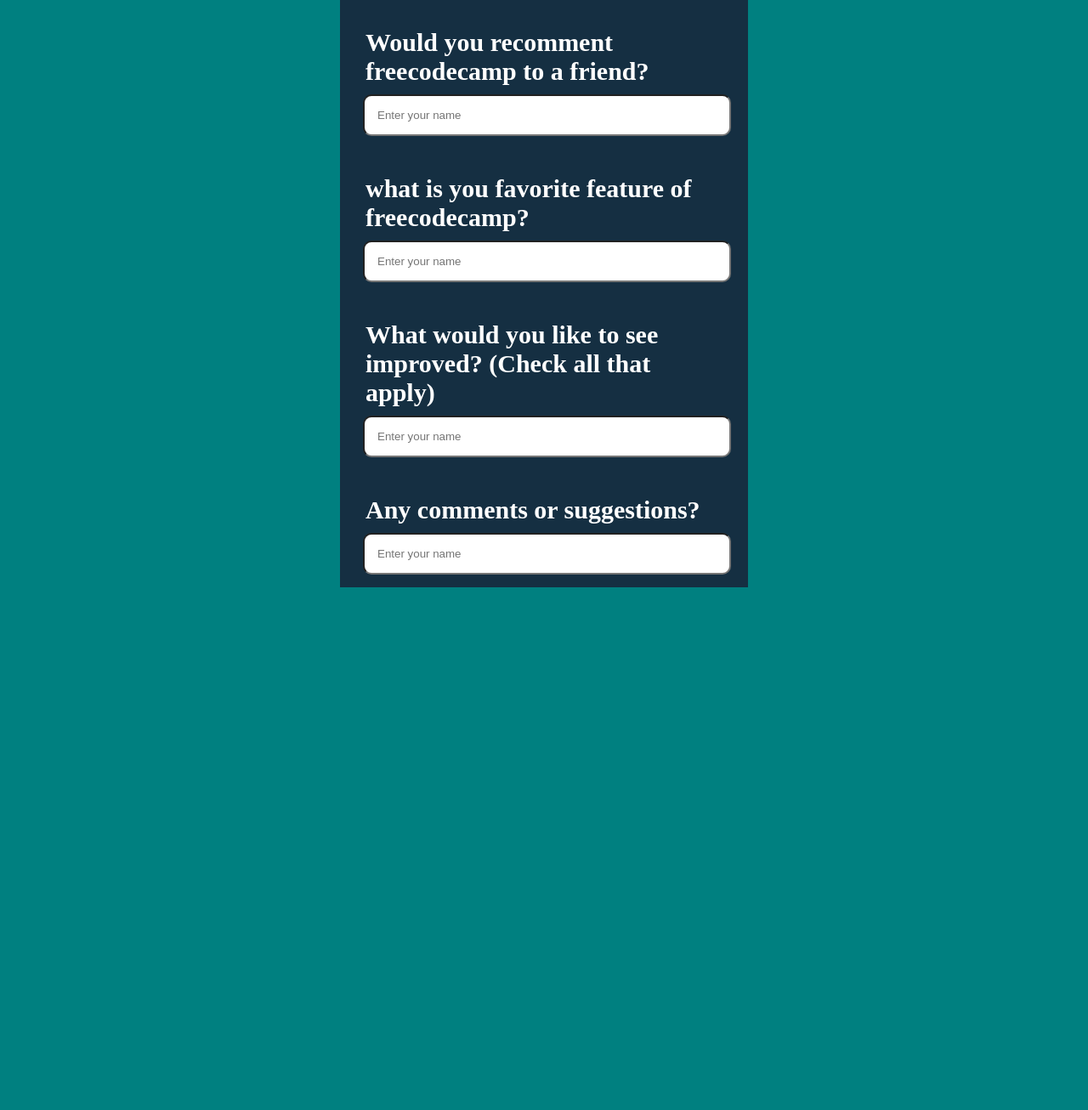
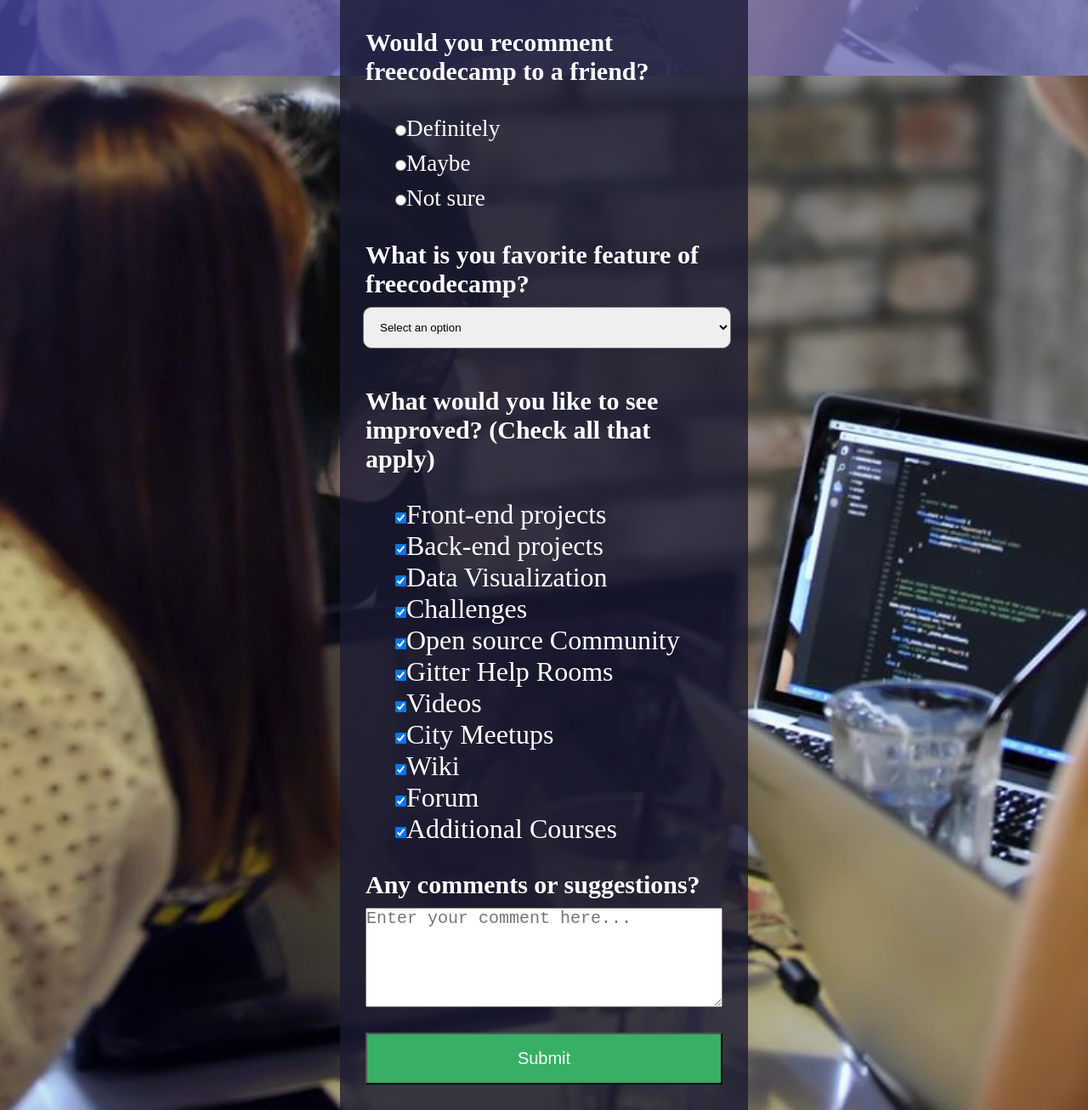
Before and after one commit to akshaychoudhary92/htmlcsssurveypage, a plain HTML site: page index.html in a window 1280 px wide. Shown: the part 711-2017 px from the top of the page at 85% size. Before the commit the page ends 1402 px from the top, so only its background shows below. Drawn offline with Linux system fonts and the light colour scheme.

Commit message:
created background and finished survey form

```diff
--- a/index.css
+++ b/index.css
@@ -3,8 +3,26 @@
     padding: 0;
 }
 
-body {
-    background-color: teal;
+#hero {
+    background: url('images/survey-form-background.jpeg') no-repeat center center/cover;
+    /* height: 100vh; */
+    position: relative;
+}
+
+#hero::before {
+    content: '';
+    position: fixed;
+    top: 0;
+    left: 0;
+    height: 100%;
+    width: 100%;
+    z-index: -1;
+    background: var(--color-darkblue);
+    background-image: linear-gradient(115deg, rgba(58, 58, 158, 0.8), rgba(136, 136, 206, 0.7)),
+        url(images/survey-form-background.jpeg);
+    background-size: cover;
+    background-repeat: no-repeat;
+    background-position: center;
 }
 
 .textcontainer {
@@ -26,6 +44,7 @@ body {
     background-color: rgba(27, 27, 50, 0.8);
     margin-left: 50vh;
     margin-right: 50vh;
+    margin-bottom: 5vh;
 }
 
 .paragraph {
@@ -39,3 +58,53 @@ body {
     margin: -20px 20px 15px 27px;
     padding: 15px;
 }
+
+.options {
+    font-size: 25px;
+}
+
+.radiobuttonsdiv {
+    display: flex;
+    flex-direction: column;
+    align-items: left;
+    justify-content: center;
+    font-size: 1.7rem;
+    margin-left: 35px;
+    line-height: 1.5;
+    color: white;
+}
+
+.radiobuttons {
+    margin-left: 30px;
+    color: white;
+}
+
+.radiobuttonscheck {
+    margin-left: 30px;
+}
+
+.checklabels {
+    color: white;
+    font-size: xx-large;
+    margin-left: 35px;
+}
+
+.suggestions {
+    margin: 0 30px 30px 30px;
+    font-size: 20px;
+}
+
+.textsuggest {
+    font-size: 30px;
+    padding: 30px 30px 10px 30px;
+    color: white;
+    font-family: 'Times New Roman', Times, serif;
+}
+
+.submitbutton {
+    color: white;
+    background-color: #37af65;
+    margin: 0 30px 30px 30px;
+    padding: 17px;
+    font-size: 20px;
+}
--- a/index.html
+++ b/index.html
@@ -7,7 +7,7 @@
   <link rel="stylesheet" href="index.css">
   <title>Survey Page</title>
 </head>
-<body>
+<body id="hero">
   <div class="textcontainer">
 <h4 class="surveytext">FreeCodeCamp Survey Form</h4>
 <p class="thankyoutext">Thank you for taking the time to help us improve the platform!</p>
@@ -22,21 +22,46 @@
   <p class="paragraph"><strong>Which option best describes your current role?</strong> </p>
   <label for="roles"></label>
   <select class="nametext" name="roles" id="role">
-    <option value="" disabled selected hidden>Select current role</option>
-    <option value="student">Student</option>
-    <option value="full time job">Full Time Job</option>
-    <option value="full time learner">Full Time Learner</option>
-    <option value="prefer not to say">Prefer Not To Say</option>
-    <option value="other">Other</option>
+    <option class="options" value="" disabled selected hidden>Select current role</option>
+    <option class="options" value="student">Student</option>
+    <option class="options" value="full time job">Full Time Job</option>
+    <option class="options" value="full time learner">Full Time Learner</option>
+    <option class="options" value="prefer not to say">Prefer Not To Say</option>
+    <option class="options" value="other">Other</option>
   </select>
   <p class="paragraph"><strong>Would you recomment freecodecamp to a friend?</strong></p>
-  <input class="nametext" type="text" placeholder="Enter your name">
-  <p class="paragraph"><strong>what is you favorite feature of freecodecamp?</strong></p>
-  <input class="nametext" type="text" placeholder="Enter your name">
+  <div class="radiobuttonsdiv">
+  <label>
+    <input class="radiobuttons" type="radio" name="foo" >Definitely</label>
+    <label><input class="radiobuttons" type="radio" name="foo">Maybe</label>
+    <label><input class="radiobuttons" type="radio" name="foo">Not sure</label>
+  </div>
+  <p class="paragraph"><strong>What is you favorite feature of freecodecamp?</strong></p>
+  <label for="fav"></label>
+  <select class="nametext" name="roles" id="role">
+    <option class="options" value="" disabled selected hidden>Select an option</option>
+    <option class="options" value="student">Challenges</option>
+    <option class="options" value="full time job">Projects</option>
+    <option class="options" value="full time learner">Community</option>
+    <option class="options" value="prefer not to say">Open Source</option></select>
+
   <p class="paragraph"><strong>What would you like to see improved? (Check all that apply)</strong></p>
-  <input class="nametext" type="text" placeholder="Enter your name">
-  <p class="paragraph"><strong>Any comments or suggestions?</strong></p>
-  <input class="nametext" type="text" placeholder="Enter your name">
+      <label class="checklabels"><input class="radiobuttonscheck" type="checkbox" name="improve" checked>Front-end projects</label>
+      <label class="checklabels"><input class="radiobuttonscheck" type="checkbox" name="improve" checked>Back-end projects</label>
+      <label class="checklabels"><input class="radiobuttonscheck" type="checkbox" name="improve" checked>Data Visualization</label>
+      <label class="checklabels"><input class="radiobuttonscheck" type="checkbox" name="improve" checked>Challenges</label>
+      <label class="checklabels"><input class="radiobuttonscheck" type="checkbox" name="improve" checked>Open source Community</label>
+      <label class="checklabels"><input class="radiobuttonscheck" type="checkbox" name="improve" checked>Gitter Help Rooms</label>
+      <label class="checklabels"><input class="radiobuttonscheck" type="checkbox" name="improve" checked>Videos</label>
+      <label class="checklabels"><input class="radiobuttonscheck" type="checkbox" name="improve" checked>City Meetups</label>
+      <label  class="checklabels"><input class="radiobuttonscheck" type="checkbox" name="improve" checked>Wiki</label>
+      <label class="checklabels"><input class="radiobuttonscheck" type="checkbox" name="improve" checked>Forum</label>
+      <label class="checklabels"><input class="radiobuttonscheck" type="checkbox" name="improve" checked>Additional Courses</label>
+
+  <p class="textsuggest"><strong>Any comments or suggestions?</strong></p>
+  <textarea class="suggestions" rows="5" cols="50" placeholder="Enter your comment here..."></textarea>
+  <button class="submitbutton" type="submit" form="form1" value="Submit">Submit</button>
+
 </div>
 </body>
 </html>
```
Also changed, not shown: images/survey-form-background.jpeg (added).
